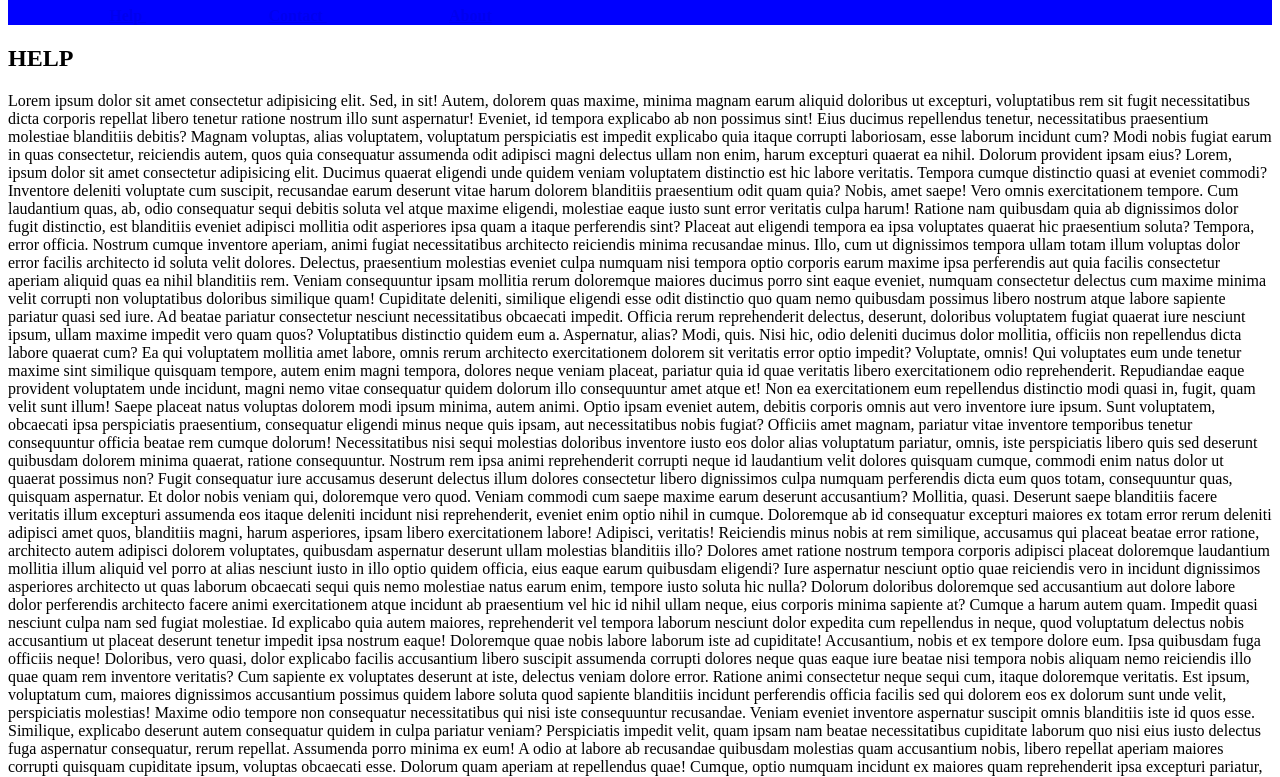
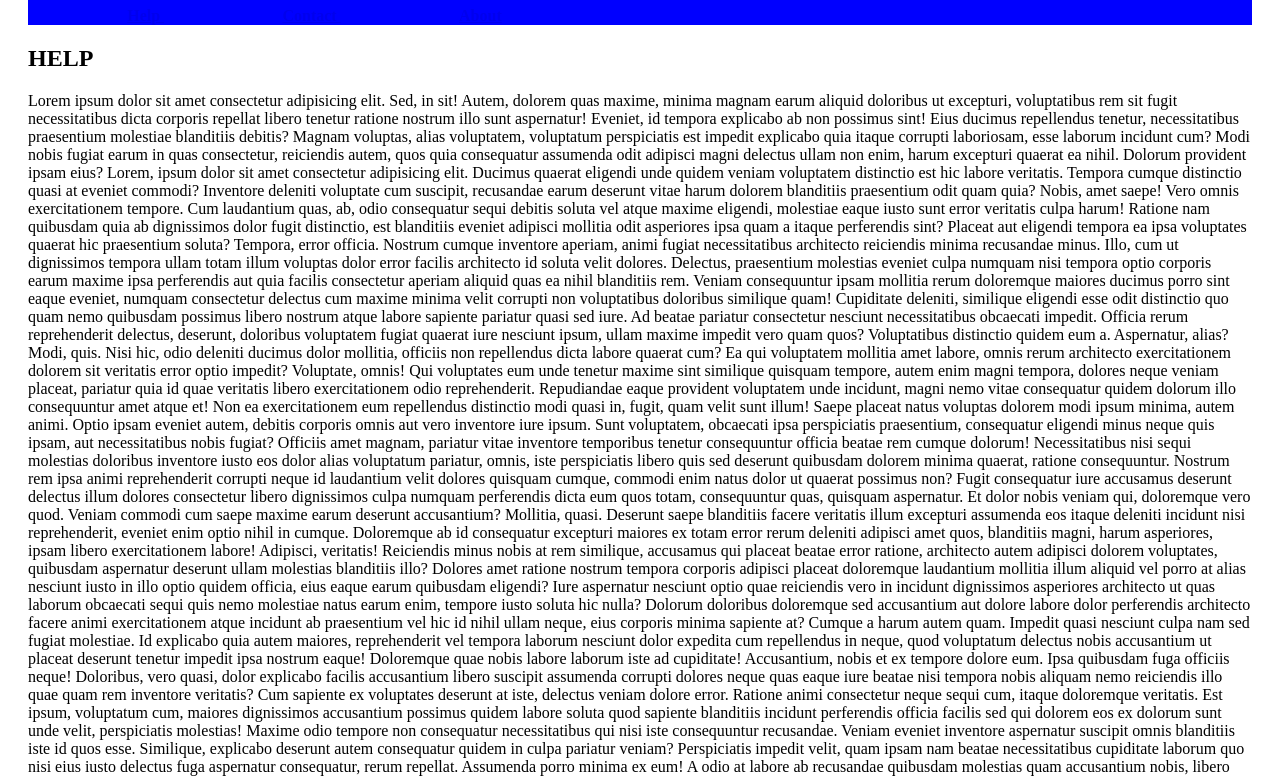
Before and after one commit to JuliaAngelozi/projeto-inicial-h, a plain HTML site: page index.html in a window 1280 px wide. Shown: the part 73-850 px from the top of the page. Drawn offline with Linux system fonts and the light colour scheme.

Commit message:
margem de 20px na classe container

```diff
--- a/css/style.css
+++ b/css/style.css
@@ -19,3 +19,6 @@ h2{
 nav{
     font-weight: bold;
 }
+.container{
+    margin: 20px;
+}
```
